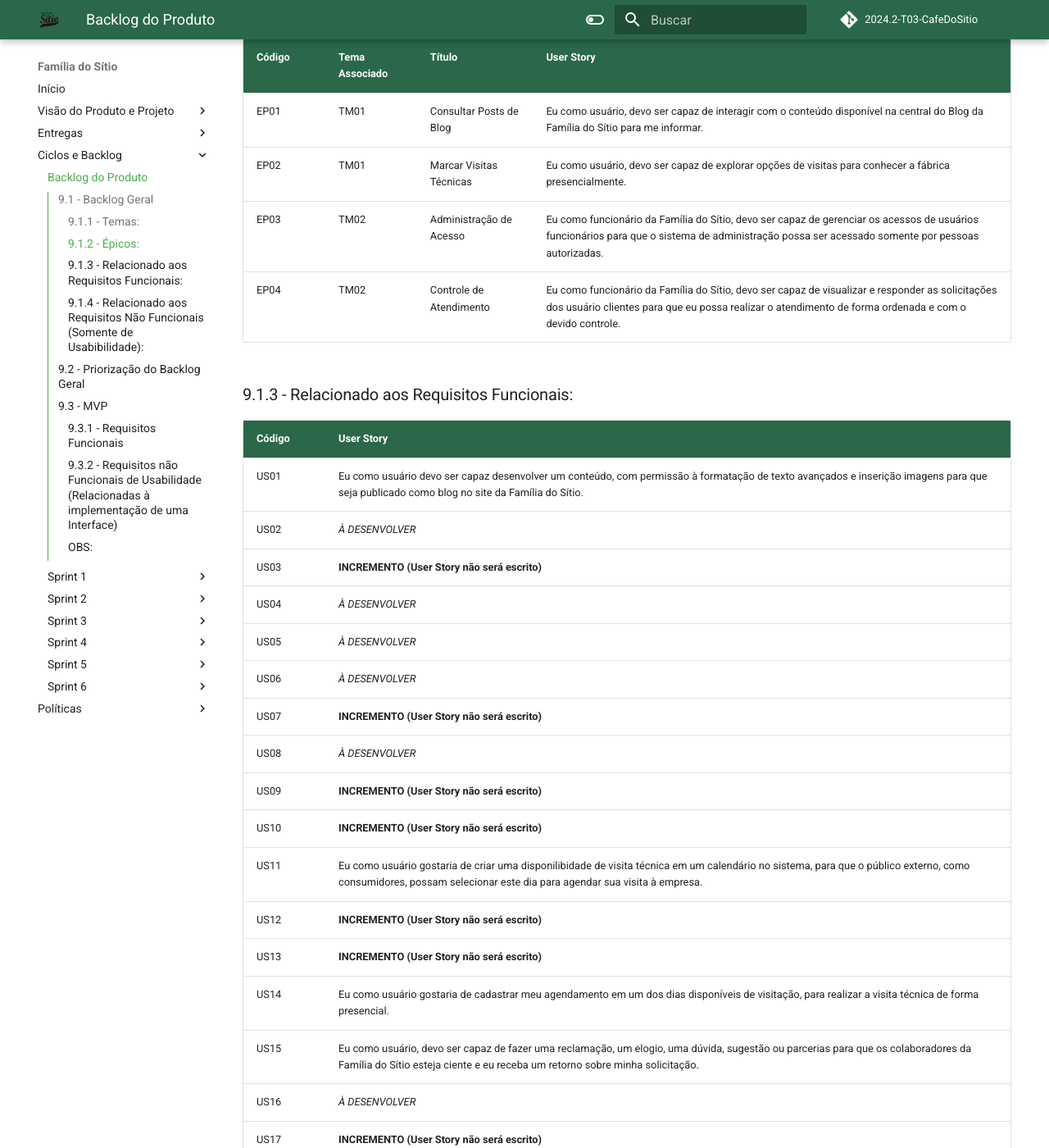
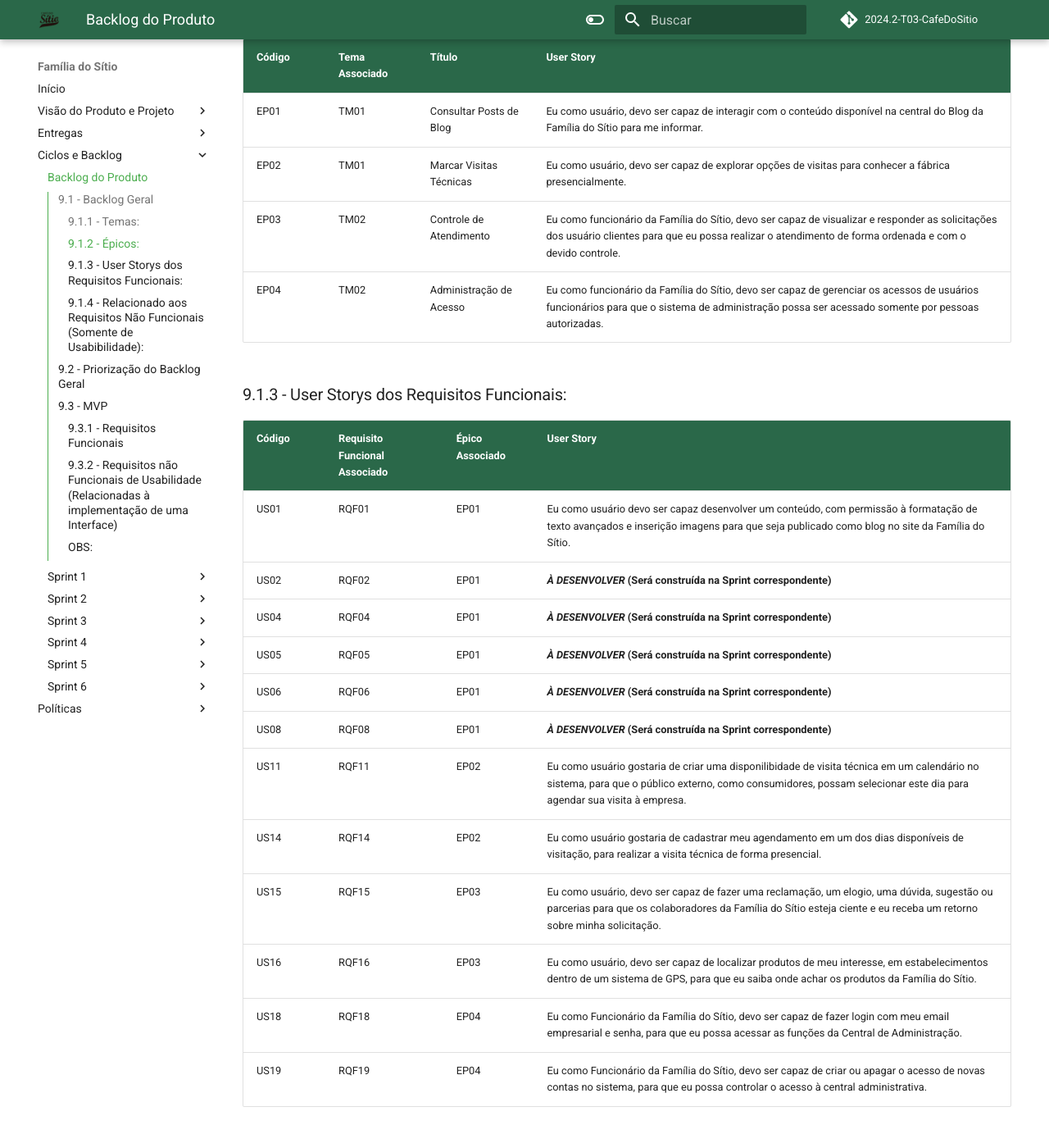
Before and after one commit to mdsreq-fga-unb/2024.2-T03-CafeDoSitio, an MkDocs documentation site: the page built from docs/sections/2-docPage/9-backlogDeProduto.md, in a window 1280 px wide and 1400 px high, scrolled down 1171 px. Shown: the whole window at 82% size. Built offline with MkDocs 1.6.1 and Material for MkDocs 9.7.7, drawn with Linux system fonts in a browser that asks for light colours; comment, search, counter and statistics services are not loaded; some of the changed text lies outside the part shown.

Commit message:
docs: realizando mudanças na ER e Backlog

```diff
--- a/docs/sections/2-docPage/9-backlogDeProduto.md
+++ b/docs/sections/2-docPage/9-backlogDeProduto.md
@@ -25,31 +25,24 @@ Código | Tema Associado | Título                             | User Story
 ------ | -------------- | ---------------------------------- | ---------------------------
 EP01   | TM01            | Consultar Posts de Blog            | Eu como usuário, devo ser capaz de interagir com o conteúdo disponível na central do Blog da Família do Sítio para me informar.
 EP02   | TM01            | Marcar Visitas Técnicas            | Eu como usuário, devo ser capaz de explorar opções de visitas para conhecer a fábrica presencialmente.
-EP03   | TM02            | Administração de Acesso | Eu como funcionário da Família do Sítio, devo ser capaz de gerenciar os acessos de usuários funcionários para que o sistema de administração possa ser acessado somente por pessoas autorizadas.
-EP04   | TM02            | Controle de Atendimento | Eu como funcionário da Família do Sítio, devo ser capaz de visualizar e responder as solicitações dos usuário clientes para que eu possa realizar o atendimento de forma ordenada e com o devido controle.
+EP03   | TM02            | Controle de Atendimento | Eu como funcionário da Família do Sítio, devo ser capaz de visualizar e responder as solicitações dos usuário clientes para que eu possa realizar o atendimento de forma ordenada e com o devido controle.
+EP04   | TM02            | Administração de Acesso | Eu como funcionário da Família do Sítio, devo ser capaz de gerenciar os acessos de usuários funcionários para que o sistema de administração possa ser acessado somente por pessoas autorizadas.
 
-### 9.1.3 - Relacionado aos Requisitos Funcionais:
-Código | User Story
------- | ----------------------------------------------------
-US01   | Eu como usuário devo ser capaz desenvolver um conteúdo, com permissão à formatação de texto avançados e inserição imagens para que seja publicado como blog no site da Família do Sítio.
-US02   | _À DESENVOLVER_
-US03   | **INCREMENTO (User Story não será escrito)**
-US04   | _À DESENVOLVER_
-US05   | _À DESENVOLVER_
-US06   | _À DESENVOLVER_
-US07   | **INCREMENTO (User Story não será escrito)**
-US08   | _À DESENVOLVER_
-US09   | **INCREMENTO (User Story não será escrito)**
-US10   | **INCREMENTO (User Story não será escrito)**
-US11   | Eu como usuário gostaria de criar uma disponilibidade de visita técnica em um calendário no sistema, para que o público externo, como consumidores, possam selecionar este dia para agendar sua visita à empresa.
-US12   | **INCREMENTO (User Story não será escrito)**
-US13   | **INCREMENTO (User Story não será escrito)**
-US14   | Eu como usuário gostaria de cadastrar meu agendamento em um dos dias disponíveis de visitação, para realizar a visita técnica de forma presencial.
-US15   | Eu como usuário, devo ser capaz de fazer uma reclamação, um elogio, uma dúvida, sugestão ou parcerias para que os colaboradores da Família do Sítio esteja ciente e eu receba um retorno sobre minha solicitação.
-US16   | _À DESENVOLVER_
-US17   | **INCREMENTO (User Story não será escrito)**
-US18   | Eu como Funcionário da Família do Sítio, devo ser capaz de fazer login com meu email empresarial e senha, para que eu possa acessar as funções da Central de Administração.
-US19   | Eu como Funcionário da Família do Sítio, devo ser capaz de criar ou apagar o acesso de novas contas no sistema, para que eu possa controlar o acesso à central administrativa.
+### 9.1.3 - User Storys dos Requisitos Funcionais:
+Código | Requisito Funcional Associado | Épico Associado | User Story
+------ | ----------------------------- | --------------- | ----------------------------------
+US01   | RQF01 | EP01 | Eu como usuário devo ser capaz desenvolver um conteúdo, com permissão à formatação de texto avançados e inserição imagens para que seja publicado como blog no site da Família do Sítio.
+US02   | RQF02 | EP01 | **_À DESENVOLVER_ (Será construída na Sprint correspondente)**
+US04   | RQF04 | EP01 | **_À DESENVOLVER_ (Será construída na Sprint correspondente)**
+US05   | RQF05 | EP01 | **_À DESENVOLVER_ (Será construída na Sprint correspondente)**
+US06   | RQF06 | EP01 | **_À DESENVOLVER_ (Será construída na Sprint correspondente)**
+US08   | RQF08 | EP01 | **_À DESENVOLVER_ (Será construída na Sprint correspondente)**
+US11   | RQF11 | EP02 | Eu como usuário gostaria de criar uma disponilibidade de visita técnica em um calendário no sistema, para que o público externo, como consumidores, possam selecionar este dia para agendar sua visita à empresa.
+US14   | RQF14 | EP02 | Eu como usuário gostaria de cadastrar meu agendamento em um dos dias disponíveis de visitação, para realizar a visita técnica de forma presencial.
+US15   | RQF15 | EP03 | Eu como usuário, devo ser capaz de fazer uma reclamação, um elogio, uma dúvida, sugestão ou parcerias para que os colaboradores da Família do Sítio esteja ciente e eu receba um retorno sobre minha solicitação.
+US16   | RQF16 | EP03 | Eu como usuário, devo ser capaz de localizar produtos de meu interesse, em estabelecimentos dentro de um sistema de GPS, para que eu saiba onde achar os produtos da Família do Sítio.
+US18   | RQF18 | EP04 | Eu como Funcionário da Família do Sítio, devo ser capaz de fazer login com meu email empresarial e senha, para que eu possa acessar as funções da Central de Administração.
+US19   | RQF19 | EP04 | Eu como Funcionário da Família do Sítio, devo ser capaz de criar ou apagar o acesso de novas contas no sistema, para que eu possa controlar o acesso à central administrativa.
 
 ### 9.1.4 - Relacionado aos Requisitos Não Funcionais (Somente de Usabibilidade):
 Código | Título do Requisito de Usabilidade (Relacionada à implementação de uma interface)
@@ -60,6 +53,7 @@ RQNF03 | As informações sobre ações sociais da empresa devem estar disponív
 RQNF04 | Os contatos da empresa devem ser apresentados em um formato padronizado e de fácil compreensão, com suporte a links clicáveis para e-mail, telefone e redes sociais.
 RQNF05 | As vagas de emprego da empresa devem ser exibidas de forma clara, com uma organização que facilitem a busca por oportunidades compatíveis com o interesse do usuário, instruindo o usuário como prosseguir com o processo no site terceiro empregare.
 RQNF06 | As instruções do E-commerce devem ser descritas de maneira clara, com linguagem simples e objetiva, utilizando elementos visuais, como ícones e guias passo a passo, para melhorar a compreensão.
+RQNF07 | A interface da página principal deverá introduzir os usuários às principais informações para as demais navegações: História da Família do Sítio e Ações Sociais, além do rodapé e cabeçalho com as demais navegações.
 
 ## 9.2 - Priorização do Backlog Geral
 
@@ -159,9 +146,12 @@ Com esta técnica, foi possível elencar as funcionalidades de maior valor agreg
 - **RQNF04:** Visualizar contatos da empresa;
 - **RQNF05:** Visualizar vagas de emprego da Empresa;
 - **RQNF06:** Visualizar detalhes do E-Commerce.
+<br><br>
 
 ### OBS:
-Os requisitos funcionais RF03, RF09, RF10, RF12 e RF13 foram descontinuados por decisão dos stakeholders durante reuniões de alinhamento. Seja por entenderem que não são mais necessários, por perceber que outra funcionalidade já cumpriria tal função, etc. E por isso não entraram no Backlog
+Os requisitos funcionais RQF03, RQF07, RQF09, RQF10, RQF12 e RQF13 e RQF17 não entraram no backlog por decisão dos stakeholders durante reuniões de alinhamento e criação do Lean Inception por motivos como não serem tão necessários, por perceber que outra funcionalidade já cumpriria tal função, etc.
+
+<br><br>
 
 # Referências Bibliográficas:
 
@@ -175,6 +165,7 @@ Os requisitos funcionais RF03, RF09, RF10, RF12 e RF13 foram descontinuados por
 
 > RIES, Eric. A Startup Enxuta: Como os Empreendedores Atuais Utilizam a Inovação Contínua para Criar Empresas Extremamente Bem-Sucedidas. Rio de Janeiro: Alta Books, 2012.
 
+---
 ## Histórico de Versão:
 | Data | Versão | Descrição | Autor | Revisores |
 |---- | ------ | --------- | ----- | --------- |
@@ -184,3 +175,4 @@ Os requisitos funcionais RF03, RF09, RF10, RF12 e RF13 foram descontinuados por
 | 09/12/24 | 1.3 | Incluindo o calculo de priorização | Manuella, Arthur, João | Daniel
 | 12/12/24 | 2.0 | Novos requisitos e reestruturação do backlog | Daniel Rodrigues | Arthur Suares
 | 12/12/24 | 2.1 | Adição dos Temas e Épicos | Daniel Rodrigues | João Pedro
+| 18/01/25 | 3.0 | Reformulação do backlog | Daniel Rodrigues da Rocha | Arthur Suares
```
Also changed, not shown: other parts of docs/sections/2-docPage/9-backlogDeProduto.md (+1 -8 lines), docs/sections/2-docPage/4-engenhariaRequisitos.md (+11 -3 lines), docs/sections/2-docPage/7-Requisitos.md (+11 -10 lines).
